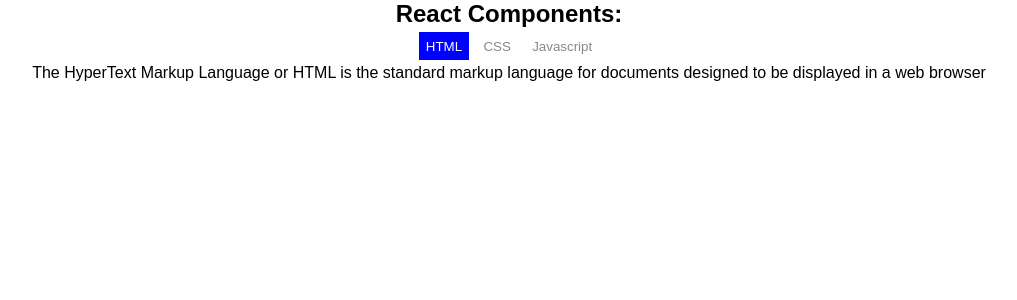
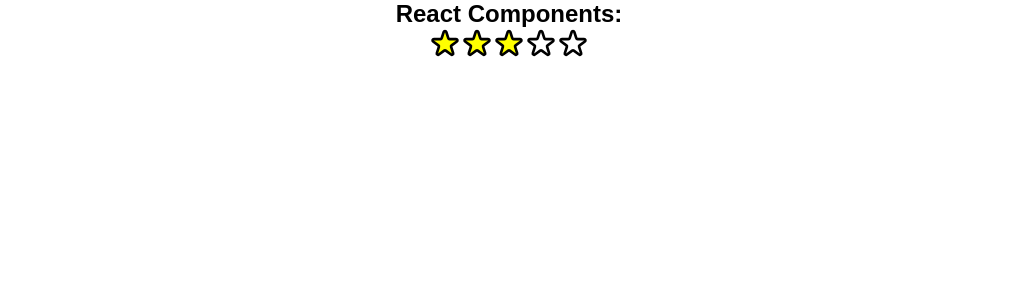
Before and after one commit to 986913/react-components, a React (Create React App) app: page / in a window 1280 px wide. Shown: the top 300 px of the page, without its empty margins (131-1148 px from the left). Built offline with nearby package versions, Linux system fonts and the light colour scheme.

Commit message:
star rating

```diff
--- a/src/App.js
+++ b/src/App.js
@@ -10,6 +10,7 @@ import { AccordionIIIWrapper } from './AccordionIII';
 import { LikeBtnWrapper } from './LikeButton';
 import { TabsWrapper } from './Tabs';
 import { TabsIIWrapper } from './TabsII';
+import { StarRatingWrapper } from './StarRating';
 import { AppUseDebounceExample } from './Hooks/CustomizeHooks/useDebounce';
 
 function App() {
@@ -26,7 +27,9 @@ function App() {
       {/* <AccordionIIIWrapper /> */}
       {/* <LikeBtnWrapper /> */}
       {/* <TabsWrapper /> */}
-      <TabsIIWrapper />
+      {/* <TabsIIWrapper /> */}
+      <StarRatingWrapper />
+
       {/* <hr /> */}
 
       {/* <h2>Hooks examples:</h2> */}
--- /dev/null
+++ b/src/StarRating/StarRating.js
@@ -0,0 +1,44 @@
+import React, { useState } from 'react';
+import './starrating.css';
+
+const classNames = (...args) => args.filter(Boolean).join(' ');
+
+const Star = ({ filled }) => {
+  return (
+    <svg
+      xmlns='http://www.w3.org/2000/svg'
+      className={classNames('star-icon', filled && 'star-icon-filled')}
+      fill='none'
+      viewBox='0 0 24 24'
+      stroke='currentColor'
+      strokeWidth='2'
+    >
+      <path
+        strokeLinecap='round'
+        strokeLinejoin='round'
+        d='M11.049 2.927c.3-.921 1.603-.921 1.902 0l1.519 4.674a1 1 0 00.95.69h4.915c.969 0 1.371 1.24.588 1.81l-3.976 2.888a1 1 0 00-.363 1.118l1.518 4.674c.3.922-.755 1.688-1.538 1.118l-3.976-2.888a1 1 0 00-1.176 0l-3.976 2.888c-.783.57-1.838-.197-1.538-1.118l1.518-4.674a1 1 0 00-.363-1.118l-3.976-2.888c-.784-.57-.38-1.81.588-1.81h4.914a1 1 0 00.951-.69l1.519-4.674z'
+      />
+    </svg>
+  );
+};
+
+export const StarRating = ({ value, max, changeValue }) => {
+  const [hoveredIndex, setHoveredIndex] = useState(null);
+
+  return (
+    <div>
+      {Array.from({ length: max }).map((_, index) => (
+        <span
+          key={index}
+          tabIndex={0}
+          onMouseEnter={() => setHoveredIndex(index + 1)}
+          onMouseLeave={() => setHoveredIndex(null)}
+          onClick={() => changeValue(index + 1)}
+        >
+          {/* key point is here */}
+          <Star filled={index < hoveredIndex || index < value} />
+        </span>
+      ))}
+    </div>
+  );
+};
--- /dev/null
+++ b/src/StarRating/Wrapper.js
@@ -0,0 +1,12 @@
+import React from 'react';
+import { useState } from 'react';
+import { StarRating } from './StarRating';
+
+export const StarRatingWrapper = () => {
+  const [rating, setRating] = useState(3);
+  return (
+    <div>
+      <StarRating max={5} value={rating} changeValue={setRating} />
+    </div>
+  );
+};
--- /dev/null
+++ b/src/StarRating/index.js
@@ -0,0 +1 @@
+export { StarRatingWrapper } from './Wrapper.js';
--- /dev/null
+++ b/src/StarRating/starrating.css
@@ -0,0 +1,15 @@
+body {
+  font-family: sans-serif;
+}
+
+.star-icon {
+  --icon-size: 32px;
+
+  cursor: pointer;
+  height: var(--icon-size);
+  width: var(--icon-size);
+}
+
+.star-icon-filled {
+  fill: yellow;
+}
```
